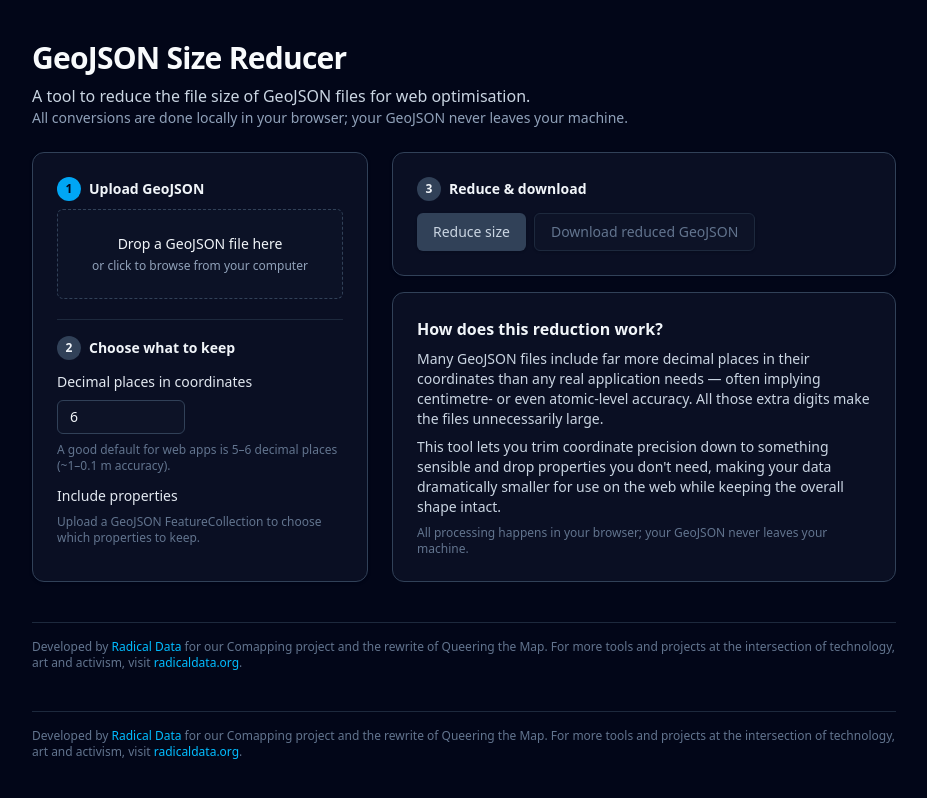
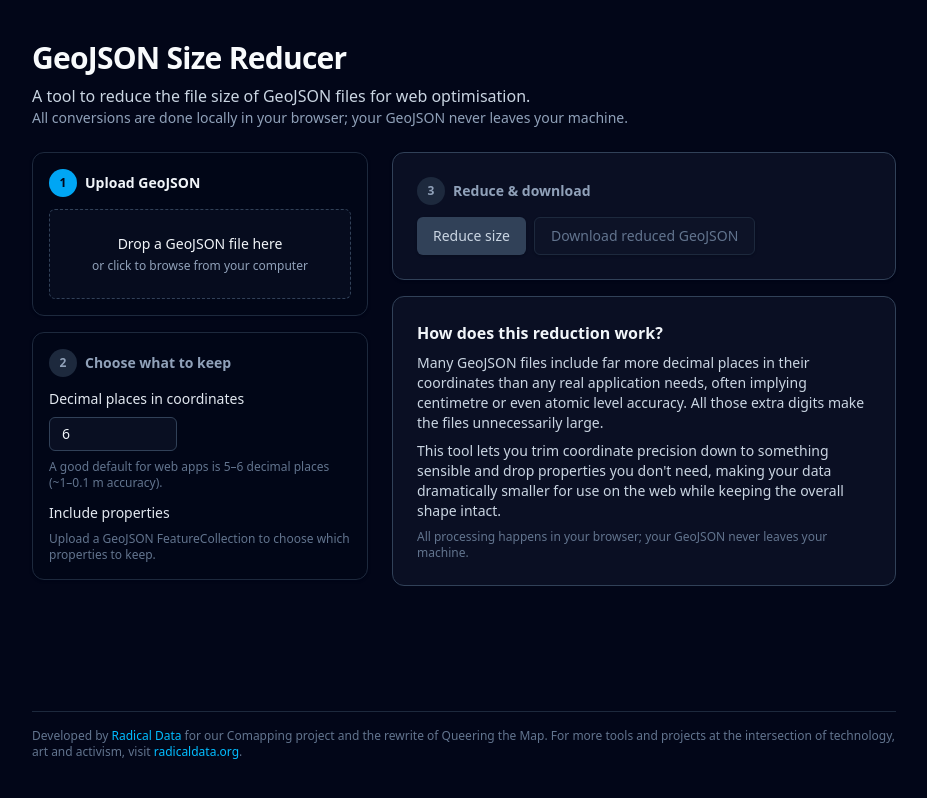
Before and after one commit to radical-data/reducegeojson, a SvelteKit app: page / in a window 1280 px wide. Shown: the whole page, without its empty margins (176-1103 px from the left). Built offline with nearby package versions, Linux system fonts and the light colour scheme.

Commit message:
feat: refine reducer step flow and ui

```diff
--- a/src/routes/+page.svelte
+++ b/src/routes/+page.svelte
@@ -20,6 +20,33 @@
 	let showLargeFileWarning = $state(false);
 	let isDragActive = $state(false);
 
+	// Derived step state
+	let hasFile = $derived(geoJSONData !== null);
+	let hasResult = $derived(processedGeoJSON !== null && processedGeoJSONSize !== null);
+
+	type StepStatus = 'current' | 'done' | 'upcoming';
+
+	let step1Status: StepStatus = $derived(hasFile ? 'done' : 'current');
+	let step2Status: StepStatus = $derived(!hasFile ? 'upcoming' : !hasResult ? 'current' : 'done');
+	let step3Status: StepStatus = $derived(
+		!hasFile ? 'upcoming' : !hasResult ? 'upcoming' : 'current'
+	);
+
+	function stepCircleClass(status: StepStatus): string {
+		if (status === 'current') {
+			return 'bg-sky-500 text-slate-950';
+		}
+		if (status === 'done') {
+			return 'bg-emerald-500 text-slate-950';
+		}
+		return 'bg-slate-800 text-slate-400';
+	}
+
+	function stepTitleClass(status: StepStatus): string {
+		if (status === 'upcoming') return 'text-slate-400';
+		return 'text-slate-100';
+	}
+
 	function extractProperties(featureCollection: FeatureCollection): string[] {
 		const propsSet = new SvelteSet<string>();
 		for (const feature of featureCollection.features) {
@@ -37,6 +64,7 @@
 		} else {
 			selectedProperties.add(property);
 		}
+		resetProcessedOutput();
 	};
 
 	const resetProcessedOutput = () => {
@@ -154,10 +182,12 @@
 		for (const p of availableProperties) {
 			selectedProperties.add(p);
 		}
+		resetProcessedOutput();
 	};
 
 	const deselectAllProperties = () => {
 		selectedProperties.clear();
+		resetProcessedOutput();
 	};
 
 	let selectedPropertyCount = $derived(selectedProperties.size);
@@ -203,24 +233,23 @@
 {/if}
 
 <section class="mt-6 grid gap-6 md:grid-cols-[minmax(0,2fr)_minmax(0,3fr)]">
-	<!-- Left column: upload & options -->
-	<div
-		class="space-y-5 rounded-xl border border-slate-700 bg-slate-900/60 p-6 shadow-sm shadow-slate-950/40"
-	>
-		<!-- Step 1 -->
-		<div>
-			<header class="flex items-center gap-2">
-				<span
-					class="flex h-6 w-6 items-center justify-center rounded-full bg-sky-500 text-xs font-semibold text-slate-950"
+	<div class="space-y-4">
+		<div
+			class="rounded-xl border border-slate-800 bg-slate-950/40 p-4 shadow-sm shadow-slate-950/40"
+		>
+			<div class="mb-3 flex items-center gap-2">
+				<div
+					class={`flex h-7 w-7 items-center justify-center rounded-full text-xs font-semibold ${stepCircleClass(
+						step1Status
+					)}`}
 				>
 					1
-				</span>
-				<h2 class="text-sm font-semibold text-slate-100">Upload GeoJSON</h2>
-			</header>
+				</div>
+				<h2 class={`text-sm font-semibold ${stepTitleClass(step1Status)}`}>Upload GeoJSON</h2>
+			</div>
 
-			<!-- Step 1 content: dropzone -->
 			<div
-				class={`relative mt-2 flex cursor-pointer flex-col items-center justify-center rounded-md border px-4 py-6 text-center text-sm transition
+				class={`relative flex cursor-pointer flex-col items-center justify-center rounded-md border px-4 py-6 text-center text-sm transition
 					${
 						isDragActive
 							? 'border-sky-400 bg-slate-900/70'
@@ -261,18 +290,20 @@
 			</div>
 		</div>
 
-		<!-- Step 2: always rendered -->
-		<section class="space-y-3 border-t border-slate-800 pt-4">
-			<header class="flex items-center gap-2">
-				<span
-					class="flex h-6 w-6 items-center justify-center rounded-full bg-slate-700 text-xs font-semibold text-slate-100"
+		<div
+			class="rounded-xl border border-slate-800 bg-slate-950/40 p-4 shadow-sm shadow-slate-950/40"
+		>
+			<div class="mb-3 flex items-center gap-2">
+				<div
+					class={`flex h-7 w-7 items-center justify-center rounded-full text-xs font-semibold ${stepCircleClass(
+						step2Status
+					)}`}
 				>
 					2
-				</span>
-				<h2 class="text-sm font-semibold text-slate-100">Choose what to keep</h2>
-			</header>
+				</div>
+				<h2 class={`text-sm font-semibold ${stepTitleClass(step2Status)}`}>Choose what to keep</h2>
+			</div>
 
-			<!-- Decimal precision -->
 			<div class="space-y-2">
 				<label class="block text-sm font-medium text-slate-200" for="decimalPlaces">
 					Decimal places in coordinates
@@ -284,6 +315,7 @@
 					max="15"
 					step="1"
 					bind:value={coordinatePrecision}
+					onchange={resetProcessedOutput}
 					class="w-32 rounded-md border border-slate-700 bg-slate-900/60 px-3 py-1.5 text-sm text-slate-100 focus-visible:outline-none focus-visible:ring-2 focus-visible:ring-sky-500/60"
 				/>
 				<p class="text-xs text-slate-500">
@@ -291,8 +323,7 @@
 				</p>
 			</div>
 
-			<!-- Properties -->
-			<div class="space-y-2">
+			<div class="mt-3 space-y-2">
 				<div class="flex items-center justify-between gap-2">
 					<p class="text-sm font-medium text-slate-200">Include properties</p>
 					{#if availableProperties.length > 0}
@@ -363,21 +394,22 @@
 					</div>
 				{/if}
 			</div>
-		</section>
+		</div>
 	</div>
 
-	<!-- Right column: actions & results -->
 	<div class="space-y-4">
 		<div
 			class="rounded-xl border border-slate-700 bg-slate-900/60 p-6 shadow-sm shadow-slate-950/40"
 		>
-			<header class="flex items-center gap-2">
-				<span
-					class="flex h-6 w-6 items-center justify-center rounded-full bg-slate-700 text-xs font-semibold text-slate-100"
+			<header class="mb-3 flex items-center gap-2">
+				<div
+					class={`flex h-7 w-7 items-center justify-center rounded-full text-xs font-semibold ${stepCircleClass(
+						step3Status
+					)}`}
 				>
 					3
-				</span>
-				<h2 class="text-sm font-semibold text-slate-100">Reduce & download</h2>
+				</div>
+				<h2 class={`text-sm font-semibold ${stepTitleClass(step3Status)}`}>Reduce & download</h2>
 			</header>
 
 			{#if showLargeFileWarning}
@@ -465,8 +497,7 @@
 					</ul>
 
 					<p class="mt-3 text-xs text-slate-500">
-						If you're working with maps, queer geographies, or critical data visualisation and need
-						help with performance or infrastructure,
+						If you're interested in tech, art and activism,
 						<a
 							href="https://radicaldata.org"
 							target="_blank"
@@ -485,8 +516,8 @@
 
 			<p class="mt-2 text-sm text-slate-300">
 				Many GeoJSON files include far more decimal places in their coordinates than any real
-				application needs — often implying centimetre- or even atomic-level accuracy. All those
-				extra digits make the files unnecessarily large.
+				application needs, often implying centimetre or even atomic level accuracy. All those extra
+				digits make the files unnecessarily large.
 			</p>
 
 			<p class="mt-2 text-sm text-slate-300">
@@ -501,25 +532,3 @@
 		</div>
 	</div>
 </section>
-
-<footer class="mt-10 border-t border-slate-800 pt-4 text-xs text-slate-500">
-	Developed by
-	<a
-		href="https://radicaldata.org"
-		target="_blank"
-		rel="noopener"
-		class="font-medium text-sky-400 hover:text-sky-300"
-	>
-		Radical Data
-	</a>
-	for our Comapping project and the rewrite of Queering the Map. For more tools and projects at the intersection
-	of technology, art and activism, visit
-	<a
-		href="https://radicaldata.org"
-		target="_blank"
-		rel="noopener"
-		class="font-medium text-sky-400 hover:text-sky-300"
-	>
-		radicaldata.org
-	</a>.
-</footer>
```
